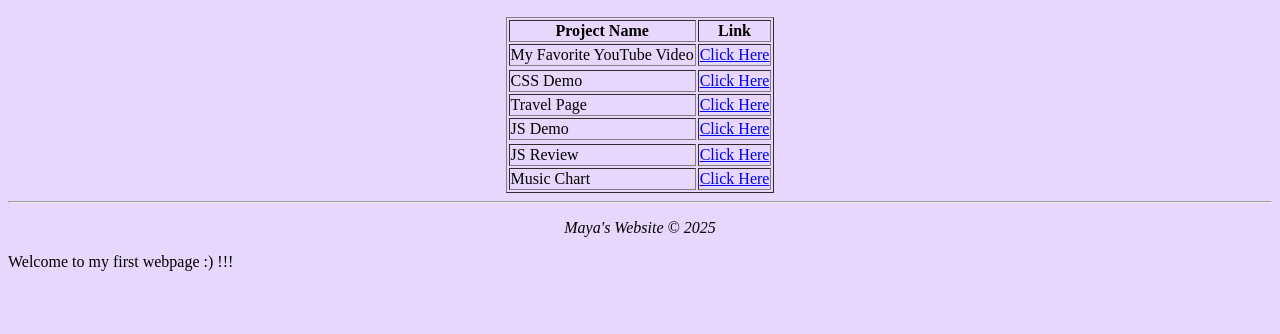
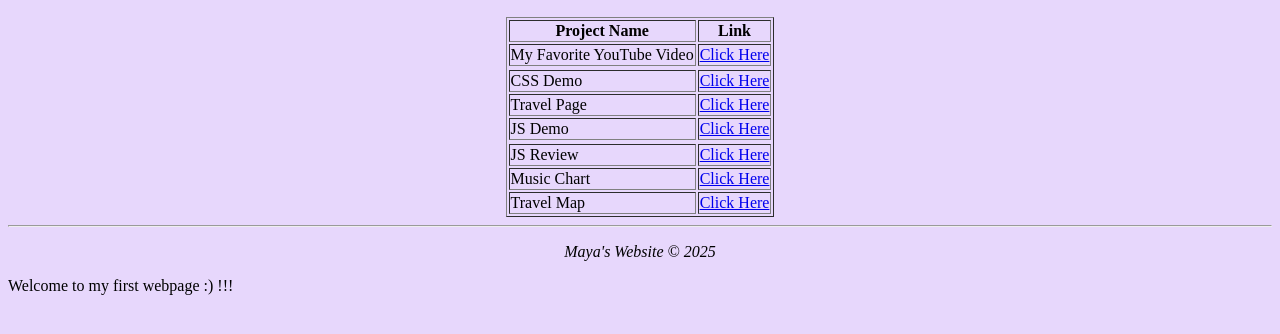
Before and after one commit to pizzalover2/pizzalover2.github.io, a plain HTML site: page index.html in a window 1280 px wide. Shown: the part 96-430 px from the top of the page. Drawn offline with Linux system fonts and the light colour scheme.

Commit message:
Update index.html

```diff
--- a/index.html
+++ b/index.html
@@ -61,6 +61,14 @@
           </p>
         </td>
           </tr>
+        <tr>
+        <td>Travel Map</td>
+        <td>
+          <p>
+            <a href="travelmap.html">Click Here</a>
+          </p>
+        </td>
+          </tr>
       </table>
     </center>
     <footer>
```
